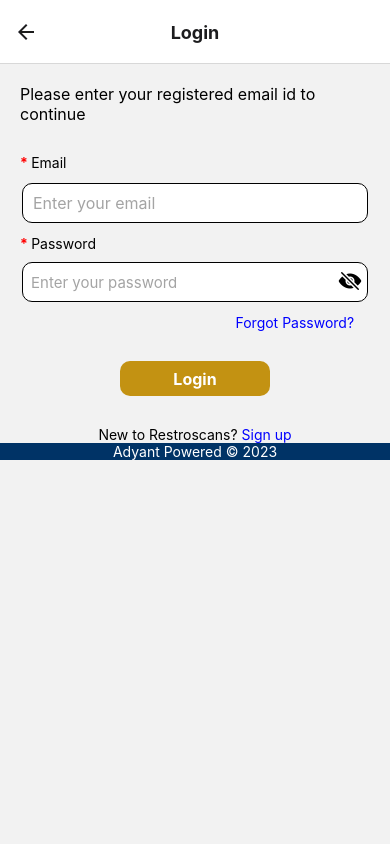
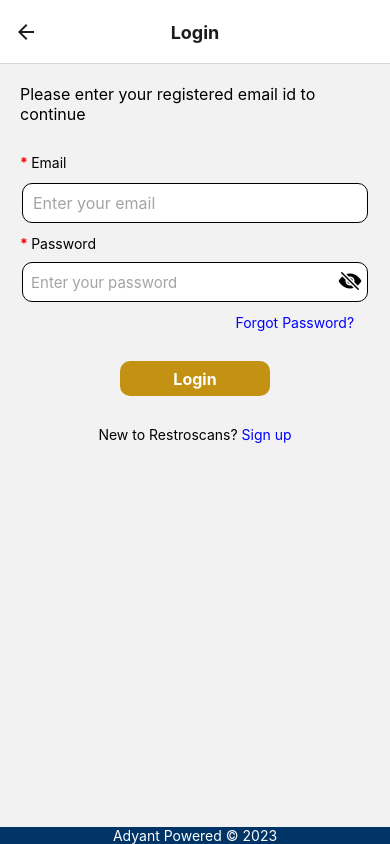
Before and after one commit to adyantqubit/RestroScans, a React Native app in the folder frontend_native/: screen /LoginScreen in a window 390 px wide. Built offline with nearby package versions, Linux system fonts and the light colour scheme; no server answers.

Commit message:
some changes in footer

```diff
--- a/frontend_native/src/screens/LoginScreen.js
+++ b/frontend_native/src/screens/LoginScreen.js
@@ -152,7 +152,8 @@ export default function LoginScreen({ navigation }) {
   }, []);
 
   return (
-  	<View style={{flex: 1}}>
+    <>
+      <View style={{ flex: 1 }}>
         <ScrollView keyboardShouldPersistTaps="handled">
           <Formik
             initialValues={{ email: "", password: "" }}
@@ -191,7 +192,9 @@ export default function LoginScreen({ navigation }) {
                 <View style={{ marginTop: 30 }}>
                   <View>
                     <Text style={styles.labels}>
-                  <Text style={{ color: "red", fontWeight: "650" }}>* </Text>
+                      <Text style={{ color: "red", fontWeight: "650" }}>
+                        *{" "}
+                      </Text>
                       Email
                     </Text>
 
@@ -217,7 +220,9 @@ export default function LoginScreen({ navigation }) {
 
                   <View>
                     <Text style={styles.labels}>
-                  <Text style={{ color: "red", fontWeight: "650" }}>* </Text>
+                      <Text style={{ color: "red", fontWeight: "650" }}>
+                        *{" "}
+                      </Text>
                       Password
                     </Text>
 
@@ -352,13 +357,14 @@ export default function LoginScreen({ navigation }) {
               // </ScrollView>
             )}
           </Formik>
+        </ScrollView>
         {/* Added by Om on 26-04-23 For showing the footer*/}
         <>
           <Footer />
         </>
         {/* End of addition */}
-    </ScrollView>
       </View>
+    </>
   );
 }
 
```
Lines whose indentation alone changed are shown as unchanged.
